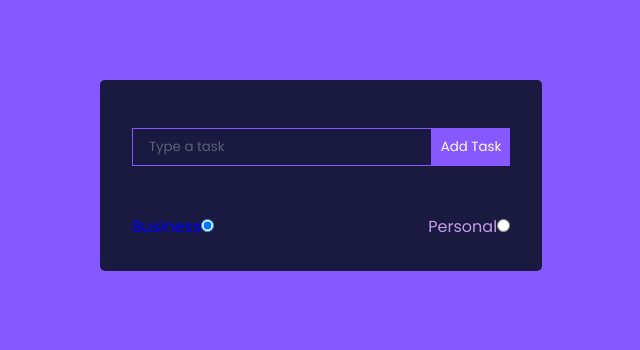
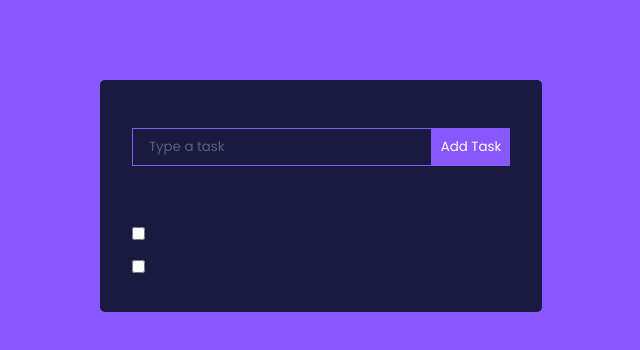
Before and after one commit to Gulzatko/github.com-Gulzatko-neobis-front-todoList-react, a React (Create React App) app: page / in a window 1280 px wide. Shown: the top 350 px of the page, without its empty margins (319-959 px from the left). Built offline with nearby package versions, Linux system fonts and the light colour scheme.

Commit message:
created Category and InputCategory component

```diff
--- a/src/components/Category.css
+++ b/src/components/Category.css
@@ -5,6 +5,15 @@
     align-items: center;
     color: rgb(195, 156, 232);
 }
-.business input[type=radio] {
- background: red;
+.business input[type=checkbox] {
+ width:20px;
+ height: 20px;
+
+
 }
+.personal input[type=checkbox]{
+    width:20px;
+    height: 20px;
+
+
+}
--- a/src/components/Category.js
+++ b/src/components/Category.js
@@ -1,21 +1,24 @@
 import React, { useState } from 'react';
-import './Category.css';
+import { CategoryInput } from './CategoryInput';
 
-export const Category=({selectCategory})=> {
+export const Category =()=> {
+    const [category, setCategory] = useState({ business: "", personal: ""});
+    return (
+        <div>
+             <CategoryInput
+        type="checkbox"
+       value={category.business}
+       onClick={e =>
+       setCategory({ ...category, business: e.target.value })}
+       />
+        <CategoryInput
+        type="checkbox"
+        value={category.personal}
+         onClick={e =>
+         setCategory({ ...category, personal: e.target.value })}
+         />
 
+        </div>
 
-
-
-  return (
-    <div className ="categories">
-        <div className ="business">
-        <label for="Business">Business</label>
-          <input  type="radio" value="Business" className="" checked/>
-          </div>
-          <div>
-          <label for="Personal">Personal</label>
-          <input type="radio" value="Personal" className = "personal"/>
-          </div>
-      </div>
-  )
-}
+    )
+  }
--- /dev/null
+++ b/src/components/CategoryInput.js
@@ -0,0 +1,19 @@
+import React, { useState } from 'react';
+import './Category.css';
+
+export const CategoryInput=({category})=> {
+
+
+
+
+  return (
+    <div className ="categories">
+        <div>
+            <h1></h1>
+           <input type="checkbox"/>
+
+          </div>
+     </div>
+
+  )
+}
--- a/src/components/TodoWrapper.js
+++ b/src/components/TodoWrapper.js
@@ -1,66 +1,65 @@
-import React, {useState} from 'react';
+import React, { useState } from 'react';
 import './TodoWrapper.css';
 import { Category } from './Category';
- import {TodoForm} from './TodoForm';
- import {v4 as uuidv4} from 'uuid';
- import {Todo} from './Todo';
-import { EditTodoForm} from './EditTodoForm';
+import { TodoForm } from './TodoForm';
+import { v4 as uuidv4 } from 'uuid';
+import { Todo } from './Todo';
+import { EditTodoForm } from './EditTodoForm';
+
 uuidv4();
 
 export const TodoWrapper = () => {
-   const [todos, setTodos]= useState([]);
+  const [todos, setTodos] = useState([]);
 
-   const addTodo = (todo)=>{
+
+  const addTodo = (todo) => {
     setTodos([
       ...todos,
-       {id:uuidv4(),
-        task:todo,
-        completed:false,
-        isEditing:false,
-        categories:""
-
+      {
+        id: uuidv4(),
+        task: todo,
+        completed: false,
       },
 
     ]);
 
   }
 
-  const toggleComplete = id=>{
+  const toggleComplete = id => {
     setTodos(
-      todos.map(todo=>
-       todo.id === id ? {...todo, completed : !todo.completed, } : todo
+      todos.map(todo =>
+        todo.id === id ? { ...todo, completed: !todo.completed, } : todo
       )
     );
   }
-  const deleteTodo =id =>{
-     setTodos(todos.filter(todo=>todo.id!==id))
+  const deleteTodo = id => {
+    setTodos(todos.filter(todo => todo.id !== id))
   }
-  const editTodo = id=>{
-    setTodos(todos.map(todo => todo.id === id ? {...todo, isEditing:!todo.isEditing} : todo))
+  const editTodo = id => {
+    setTodos(todos.map(todo => todo.id === id ? { ...todo, isEditing: !todo.isEditing } : todo))
   }
-   const editTask = (task, id) =>{
-    setTodos(todos.map(todo => todo.id ===id ? {...todo, task, isEditing:!todo.isEditing} :todo))
+  const editTask = (task, id) => {
+    setTodos(todos.map(todo => todo.id === id ? { ...todo, task, isEditing: !todo.isEditing } : todo))
   }
 
 
   return (
     <div className="todoWrapper">
-        <TodoForm  addTodo={addTodo} />
-         <Category />
+      <TodoForm addTodo={addTodo} />
+      <Category/>
 
 
-        {todos.map((todo)=>
+      {todos.map((todo) =>
         todo.isEditing ?
           (
-          <EditTodoForm editTodo={editTask} task={todo}  />
-        ):(
+            <EditTodoForm editTodo={editTask} task={todo} />
+          ) : (
             <Todo
               key={todo.id}
               task={todo}
               toggleComplete={toggleComplete}
               deleteTodo={deleteTodo}
               editTodo={editTodo}
-
             />
           )
 
```
Lines whose indentation alone changed are shown as unchanged.
